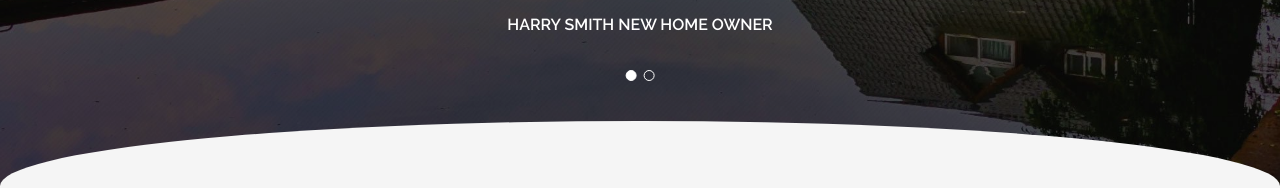
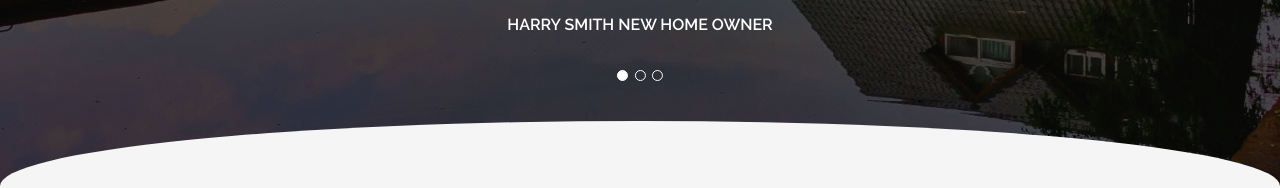
Before and after one commit to cochy98/proj-html-vuejs, a Vue app: page / in a window 1280 px wide. Shown: the part 4075-4263 px from the top of the page. Built offline with nearby package versions, Linux system fonts and the light colour scheme.

Commit message:
Add dinamic Carousel

```diff
--- a/src/components/main-section/MainCarousel.vue
+++ b/src/components/main-section/MainCarousel.vue
@@ -1,31 +1,39 @@
 <template>
-  <div id="my-carousel">
+  <div id="my-carousel" @mouseleave="autoPlay" @mouseover="stopAutoPlay">
     <div class="layover"></div>
-    <div class="my-carousel-item">
-      <img
-        src="../../assets/images/home-parallax-144609983.jpg"
-        alt="banner image"
-        class="my-item-img"
-      />
+    <div
+      class="my-carousel-items"
+      v-for="(element, index) in carouselImages"
+      :key="index"
+    >
+      <div
+        class="my-carousel-item"
+        :class="activeElement === index ? 'd-block' : 'd-none'"
+      >
+        <img :src="element.source" :alt="element.title" class="my-item-img" />
         <div class="my-item-description">
-        <h3 class="text-white">Our Home Owners Say</h3>
+          <h3 class="text-white">{{ element.title }}</h3>
           <div class="my-yellow-hr"></div>
           <img
             class="rounded-pill"
-          src="../../assets/images/home-testimonial-113165296.jpg"
-          alt="home-testimonial"
+            :src="element.author.image"
+            :alt="element.author.name"
           />
           <p>
-          “No man but feels more of a man in the world if he have but a bit of
-          ground that he can call his own. However small it is on the surface,
-          it is four thousand miles deep; and that is a very handsome property.”
+            {{ element.description }}
           </p>
-        <h6>Harry Smith new home owner</h6>
+          <h6>{{ element.author.name }}</h6>
+        </div>
       </div>
     </div>
     <div class="points-item">
-      <div class="current-item selected"></div>
-      <div class="current-item"></div>
+      <div
+        class="current-item"
+        :class="activeElement === index ? 'selected' : ''"
+        v-for="(element, index) in carouselImages"
+        :key="index"
+        @click="changeActive(index)"
+      ></div>
     </div>
     <div class="arch arch-top"></div>
     <div class="arch arch-bottom"></div>
@@ -35,6 +43,69 @@
 <script>
 export default {
   name: "MainCarousel",
+  data() {
+    return {
+      activeElement: 0,
+      hasAutoPlay: null,
+      carouselImages: [
+        {
+          title: "Our Home Owners Say",
+          description:
+            "“No man but feels more of a man in the world if he have but a bit of\
+          ground that he can call his own. However small it is on the surface,\
+          it is four thousand miles deep; and that is a very handsome property.”",
+          source: require("../../assets/images/home-parallax-144609983.jpg"),
+          author: {
+            image: require("../../assets/images/home-testimonial-113165296.jpg"),
+            name: "Harry Smith new home owner",
+          },
+        },
+        {
+          title: "Titolo 2",
+          description: "“La mia biografiaaaaa”",
+          source: require("../../assets/images/blog-post-92486644-400x241.jpg"),
+          author: {
+            image: require("../../assets/images/home-testimonial-84268399.jpg"),
+            name: "Io sono l'autore",
+          },
+        },
+        {
+          title: "Titolo 3",
+          description:
+            "“No man but feels more of a man in the world if he have but a bit of\
+          ground that he can call his own. However small it is on the surface,\
+          it is four thousand miles deep; and that is a very handsome property.”",
+          source: require("../../assets/images/home-parallax-144609983.jpg"),
+          author: {
+            image: require("../../assets/images/home-testimonial-113165296.jpg"),
+            name: "Harry Smith new home owner",
+          },
+        },
+      ],
+    };
+  },
+  methods: {
+    nextImage: function () {
+      if (this.activeElement === this.carouselImages.length - 1) {
+        this.activeElement = 0;
+      } else {
+        this.activeElement++;
+      }
+    },
+    autoPlay: function () {
+      console.warn("parto con l'autoPlay");
+      this.hasAutoPlay = setInterval(() => {
+        this.nextImage();
+      }, 3000);
+    },
+    stopAutoPlay: function () {
+      clearInterval(this.hasAutoPlay);
+      console.warn("ok, mi fermo!");
+    },
+    changeActive: function (newIndex) {
+      this.activeElement = newIndex;
+    },
+  },
 };
 </script>
 
```
Lines whose indentation alone changed are shown as unchanged.
